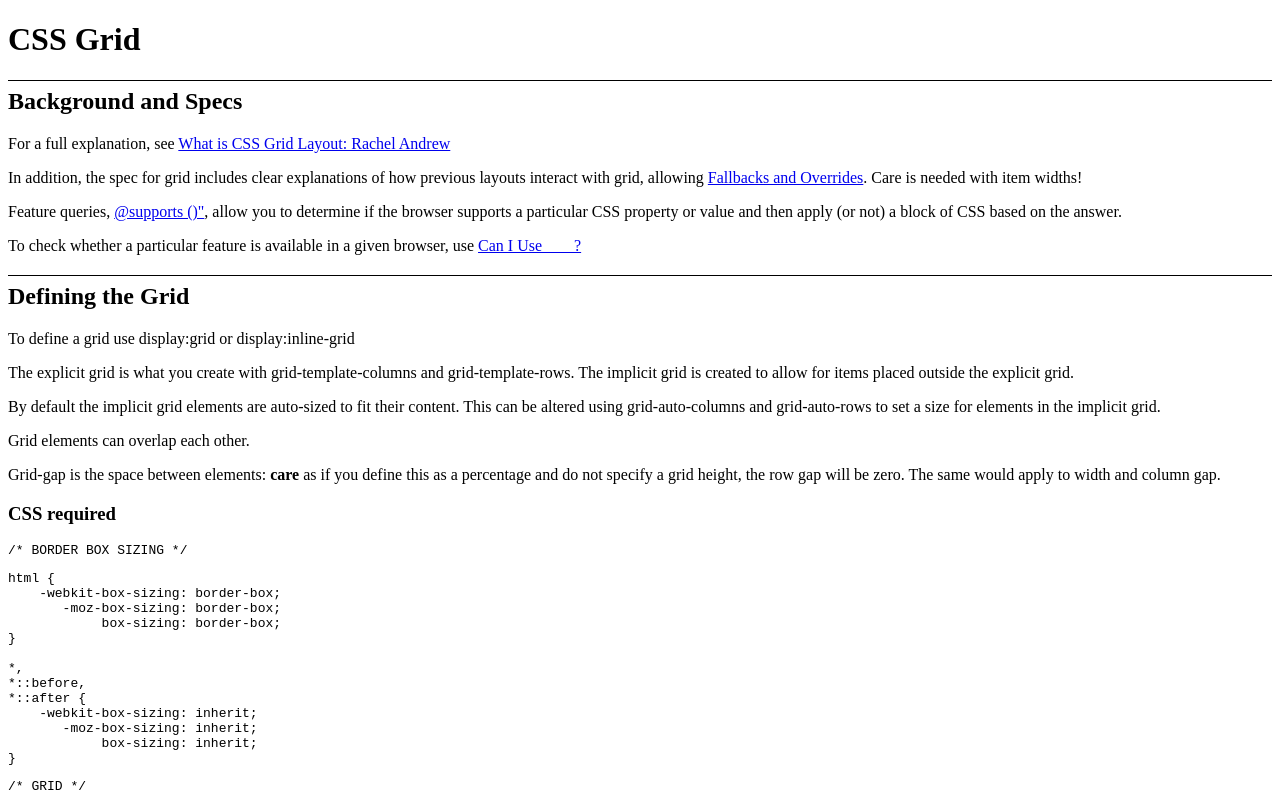
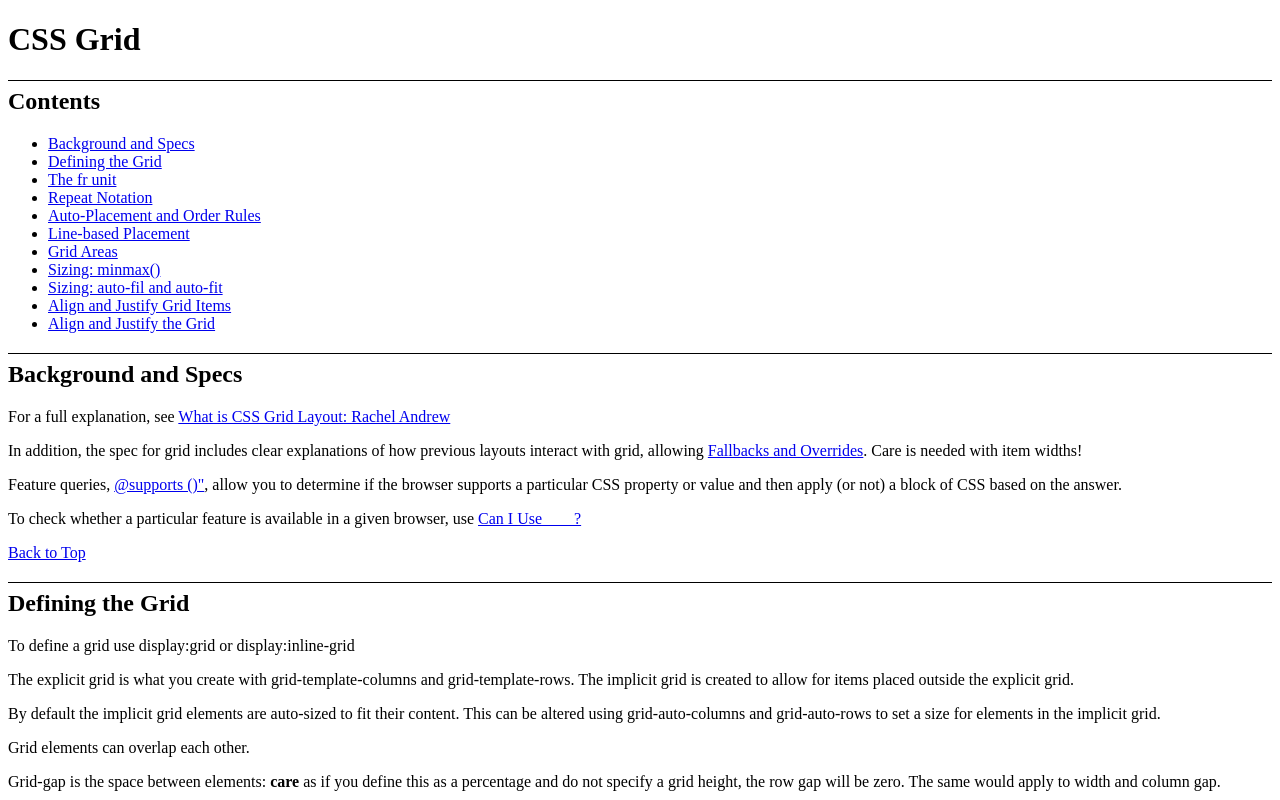
Before and after one commit to docljn/css-grid-summary, a plain HTML site: page grid-defined.html in a window 1280 px wide. Shown: the top 800 px of the page. Drawn offline with Linux system fonts and the light colour scheme.

Commit message:
basic navigation added

```diff
--- a/grid-defined.html
+++ b/grid-defined.html
@@ -6,19 +6,39 @@
 	<!-- <link rel="stylesheet" href="reset.css"> -->
 	<link rel="stylesheet" href="styles.css">
 </head>
-<body><h1>CSS Grid</H1>
-	<h2>Background and Specs</h2>
+<body>
+
+	<h1 id="top">CSS Grid</h1>
+  <h2>Contents</h2>
+  <ul>
+			<li><a href="#specs">Background and Specs</a></li>
+			<li><a href="#define">Defining the Grid</a></li>
+			<li><a href="#fr">The fr unit</a></li>
+			<li><a href="#rep">Repeat Notation</a></li>
+			<li><a href="#order">Auto-Placement and Order Rules</a></li>
+			<li><a href="#line">Line-based Placement</a></li>
+			<li><a href="#areas">Grid Areas</a></li>
+			<li><a href="#minmax">Sizing: minmax()</a></li>
+			<li><a href="#auto">Sizing: auto-fil and auto-fit</a></li>
+			<li><a href="#align">Align and Justify Grid Items</a></li>
+			<li><a href="#align-grid">Align and Justify the Grid</a></li>
+		</ul>
+
+
+	<h2 id="specs">Background and Specs</h2>
 	<p>For a full explanation, see <a href="https://gridbyexample.com/what/" target="_blank">What is CSS Grid Layout: Rachel Andrew</a></p>
 	<p>In addition, the spec for grid includes clear explanations of how previous layouts interact with grid, allowing <a href="https://rachelandrew.co.uk/css/cheatsheets/grid-fallbacks" target="_blank">Fallbacks and Overrides</a>.  Care is needed with item widths!</p>
 	<p>Feature queries, <a href="https://hacks.mozilla.org/2016/08/using-feature-queries-in-css/" target="_blank">@supports ()"</a>, allow you to determine if the browser supports a particular CSS property or value and then apply (or not) a block of CSS based on the answer. </p>
 	<p>To check whether a particular feature is available in a given browser, use <a href="https://caniuse.com/" target="_blank">Can I Use ___ ?</a></p>
+	<p><a href="#top">Back to Top</a></p>
 	<!-- HTML to encode the basic grid starts here -->
-	<h2>Defining the Grid</h2>
+	<h2 id="define">Defining the Grid</h2>
 	<p>To define a grid use display:grid or display:inline-grid</p>
 	<p>The explicit grid is what you create with grid-template-columns and grid-template-rows.  The implicit grid is created to allow for items placed outside the explicit grid.</p>
 	<p>By default the implicit grid elements are auto-sized to fit their content.  This can be altered using grid-auto-columns and grid-auto-rows to set a size for elements in the implicit grid.</p>
 	<p>Grid elements can overlap each other.</p>
 	<p>Grid-gap is the space between elements: <strong>care</strong> as if you define this as a percentage and do not specify a grid height, the row gap will be zero.  The same would apply to width and column gap.</p>
+
 
 	<h3>CSS required</h3>
 
@@ -84,9 +104,10 @@
 		<div>Div 7</div>
 		<div>Div 8</div>
 	</div>
+	<p><a href="#top">Back to Top</a></p>
 
 <!-- HTML to encode the fr grid starts here -->
-	<h2>The fr unit</h2>
+	<h2 id="fr">The fr unit</h2>
 	<p>Allows flexible resizing, mixing of absolute and flexible sizes</p>
 	<h3>CSS required</h3>
 	<code>
@@ -108,9 +129,10 @@
 		<div>Div 7</div>
 		<div>Div 8</div>
 	</div>
+	<p><a href="#top">Back to Top</a></p>
 
 	<!-- HTML to encode the repeat grid starts here -->
-	<h2>Repeat Notation</h2>
+	<h2 id="rep">Repeat Notation</h2>
 	<p>Allows building a grid of repeated units.</p>
 	<h3>CSS required</h3>
 	<code>
@@ -131,10 +153,11 @@
 		<div>Div 7</div>
 		<div>Div 8</div>
 	</div>
+	<p><a href="#top">Back to Top</a></p>
 
 
 <!-- HTML to encode the auto-placement and order grid starts here -->
-	<h2>Auto-Placement and Order Rules</h2>
+	<h2 id="order">Auto-Placement and Order Rules</h2>
 	<p>By default, direct children of a grid element are laid out by row, with the default behaviour as "grid-auto-flow: row".  "grid-auto-flow: column" changes this.</p>
 	<p>We can also change the display order, by targeting a specific element using the nth-child notation.</p>
 	<p>If order is not specified, the effect is to have elements with order equivalent to "0", with -1 coming earlier and 1 coming later.</p>
@@ -169,11 +192,12 @@
 		<div>Div 7</div>
 		<div>Div 8</div>
 	</div>
+	<p><a href="#top">Back to Top</a></p>
 
 
 	<!-- Placing Items on the Grid -->
 
-	<h2>Line-based Placement</h2>
+	<h2 id="line">Line-based Placement</h2>
 	<p>Grid lines are horizontal and vertical, and are indexed from "1". In a left-to-right language grid lines are numbered from left to right and top to bottom.  Line -1 is the rightmost line in the explicit grid.  The same logic applies to the grid lines associated with columns.</p>
 	<p>Options grid-column-start and -end give the grid lines between which the element should stretch.  Alternately the keyword span specifies the number of grid tracks an element shold span.</p>
 	<p>The default is to span one track of the grid, so this need not be specified, but only the starting grid line given.</p>
@@ -214,10 +238,11 @@
 		<div>Div 3</div>
 		<div>Div 4</div>
 	</div>
+	<p><a href="#top">Back to Top</a></p>
 
 
 
-	<h2>Grid Areas</h2>
+	<h2 id="areas">Grid Areas</h2>
 		<p>Once you have named the grid areas, you can use ascii art to lay out the grid.</p>
 			<p>In this layout, "." means an empty cell.</p>
 			<p>Media queries allow separate layouts for different devices and screen sizes.  They start with "@media" in the css: to review basic use see <a href="https://gridbyexample.com/examples/example13/" target="_blank">Rachel Andrew's site</a> again.
@@ -282,11 +307,12 @@ aside {
 		<aside>Aside</aside>
 		<footer>Footer</footer>
 	</div>
+	<p><a href="#top">Back to Top</a></p>
 
 
 <!-- Sizing elements in the grid -->
 
-	<h2>Sizing: minmax()</h2>
+	<h2 id="minmax">Sizing: minmax()</h2>
 		<p>minmax(length, length) sets a minimum and maximum size for an element.  Useful in e.g. grid-auto-rows to ensure that contents will not overflow the cell, but that cells also have a minimum size.
 		</p>
 
@@ -315,10 +341,11 @@ aside {
 		<div>Div 7</div>
 		<div>Div 8</div>
 	</div>
+	<p><a href="#top">Back to Top</a></p>
 
 
 
-   <h2>Sizing: auto-fill and auto-fit</h2>
+   <h2 id="auto">Sizing: auto-fill and auto-fit</h2>
 	  <p>Useful with the 'repeat' notation used to set up a grid layout.</p>
 	  <p>auto-fill: fill the grid with as many of a given size of cell as possible. If combined with minmax this gives flexibility in size above a given minimum but also allows flexibility in layout depending on the size of the viewport as the cells expand to fill any available extra space.</p>
 	  <p>However, if there are fewer cells than tracks in the viewport, those tracks are still visible and there will be whitespace at the end.</p>
@@ -367,11 +394,12 @@ aside {
 		<div>Div 7</div>
 		<div>Div 8</div>
 	</div>
+	<p><a href="#top">Back to Top</a></p>
 
 
 <!-- Grid alignment -->
 
-  <h2>Align and Justify Grid Items</h2>
+  <h2 id="align">Align and Justify Grid Items</h2>
   <p>There is a <a href="https://rachelandrew.co.uk/css/cheatsheets/box-alignment" target="_blank">cheatsheet</a> for the new Box Alignment specs showing the differences between implementation in Flexbox and Grid.  Alignment can be positional, baseline, or distributed.</p>
   <p>Justify: row access alignment (inline direction) with default "stretch"</p>
   <p>Align-items: column access alignment again with default "stretch".</p>
@@ -420,9 +448,10 @@ aside {
 		<div class="three">Box 3</div>
 		<div class="four">Box 4</div>
 	</div>
+	<p><a href="#top">Back to Top</a></p>
 
 
-  <h2>Align and Justify the Grid</h2>
+  <h2 id="align-grid">Align and Justify the Grid</h2>
 
 	<p>Justify-content and Align-content apply when the grid is smaller than its container.</p>
 	<p>You can use "start", "end", "centre" as before: the default alignment is "start" in both dimensions. </p>
@@ -461,8 +490,8 @@ aside {
 		<div class="d">Box 4</div>
 		<div class="e">Box 5</div>
 		<div class="f">Box 6</div>
-
 	</div>
+	<p><a href="#top">Back to Top</a></p>
 
 </body>
 </html>
```
